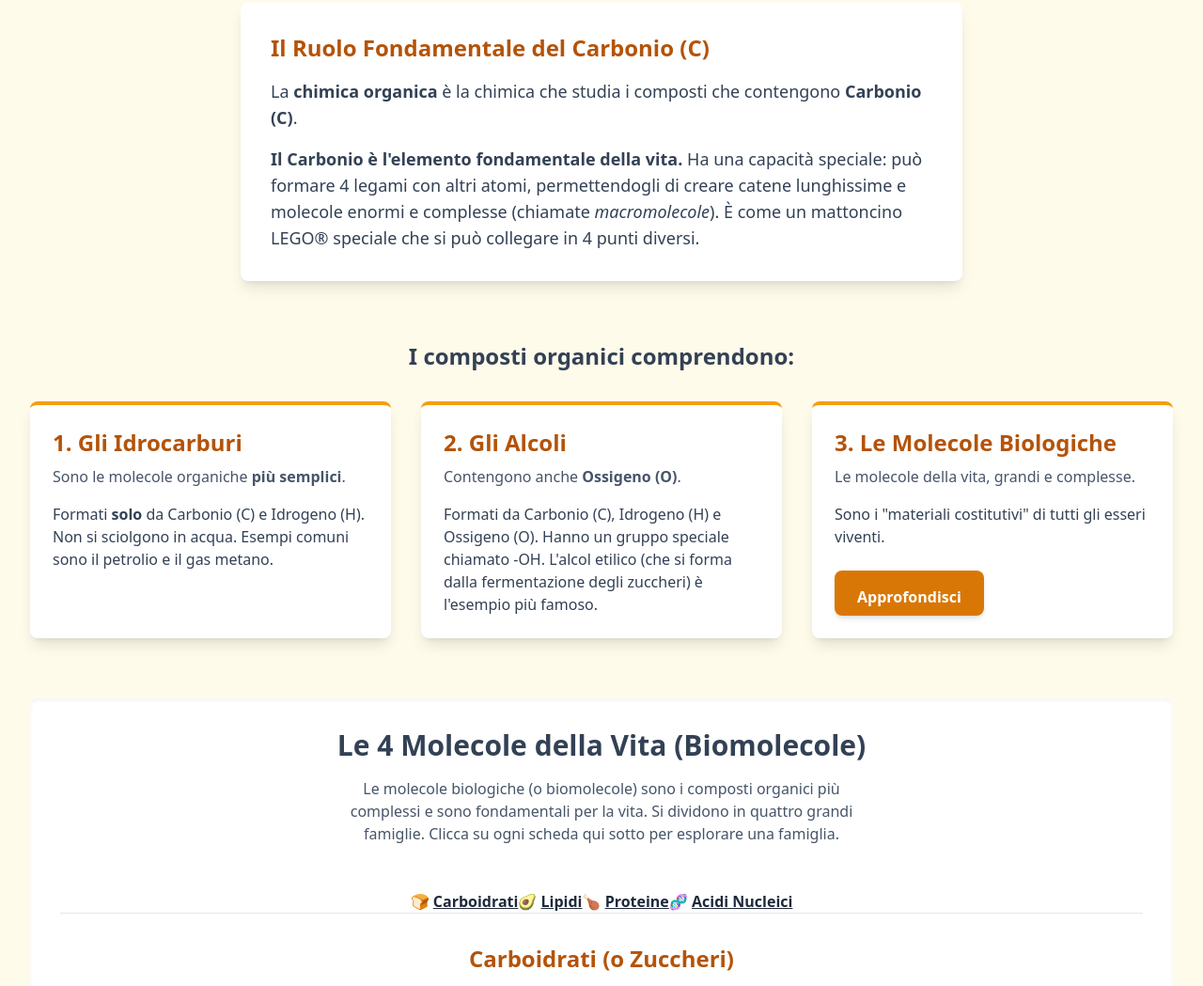
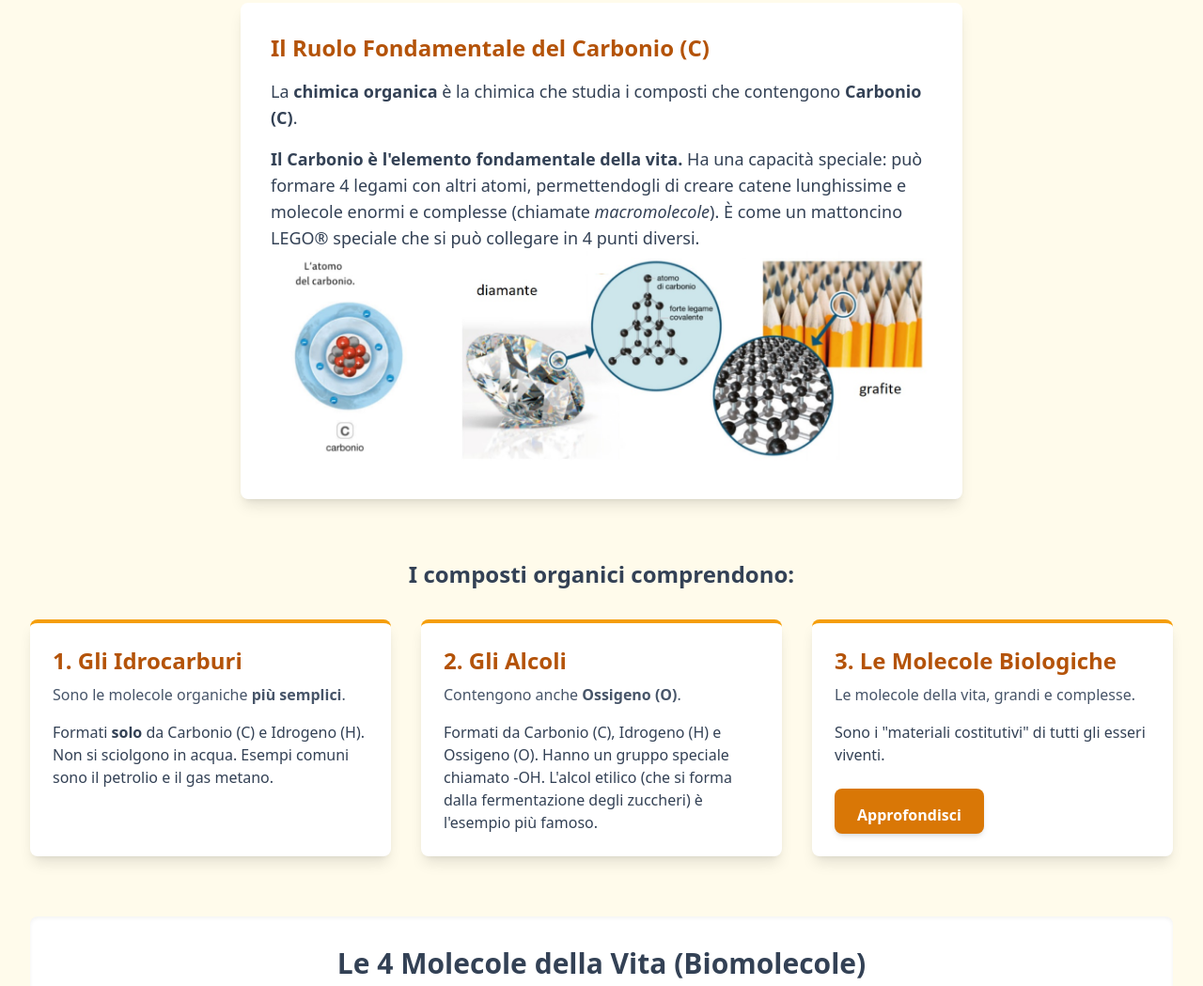
Before and after one commit to marcolampacrescia-blip/composti-organici, a plain HTML site: page index.html in a window 1280 px wide. Shown: the part 753-1802 px from the top of the page at 94% size. Drawn offline with nearby package versions, Linux system fonts and the light colour scheme.

Commit message:
Update index.html

```diff
--- a/index.html
+++ b/index.html
@@ -77,6 +77,7 @@
                 <p class="text-lg text-slate-700 mt-4">
                     <strong class="font-bold">Il Carbonio è l'elemento fondamentale della vita.</strong> Ha una capacità speciale: può formare 4 legami con altri atomi, permettendogli di creare catene lunghissime e molecole enormi e complesse (chiamate <em>macromolecole</em>). È come un mattoncino LEGO® speciale che si può collegare in 4 punti diversi.
                 </p>
+                <img src="carbonio.jpg" alt="L'atomo di carbonio" class="mx-auto w-200 h-100 mb-2">
             </div>
 
             <h3 class="text-2xl font-bold text-center text-slate-700 mt-16 mb-8">I composti organici comprendono:</h3>
```
